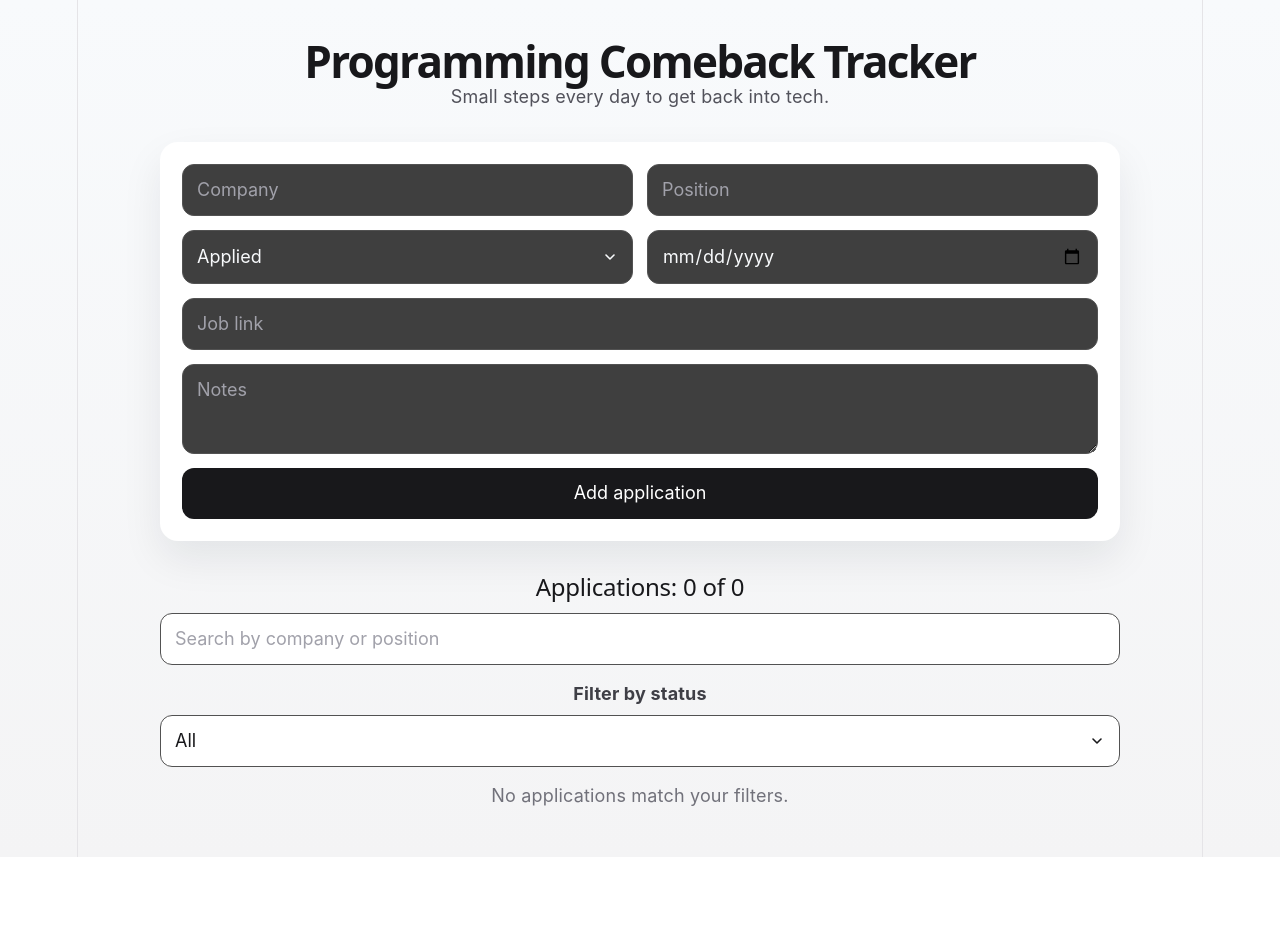
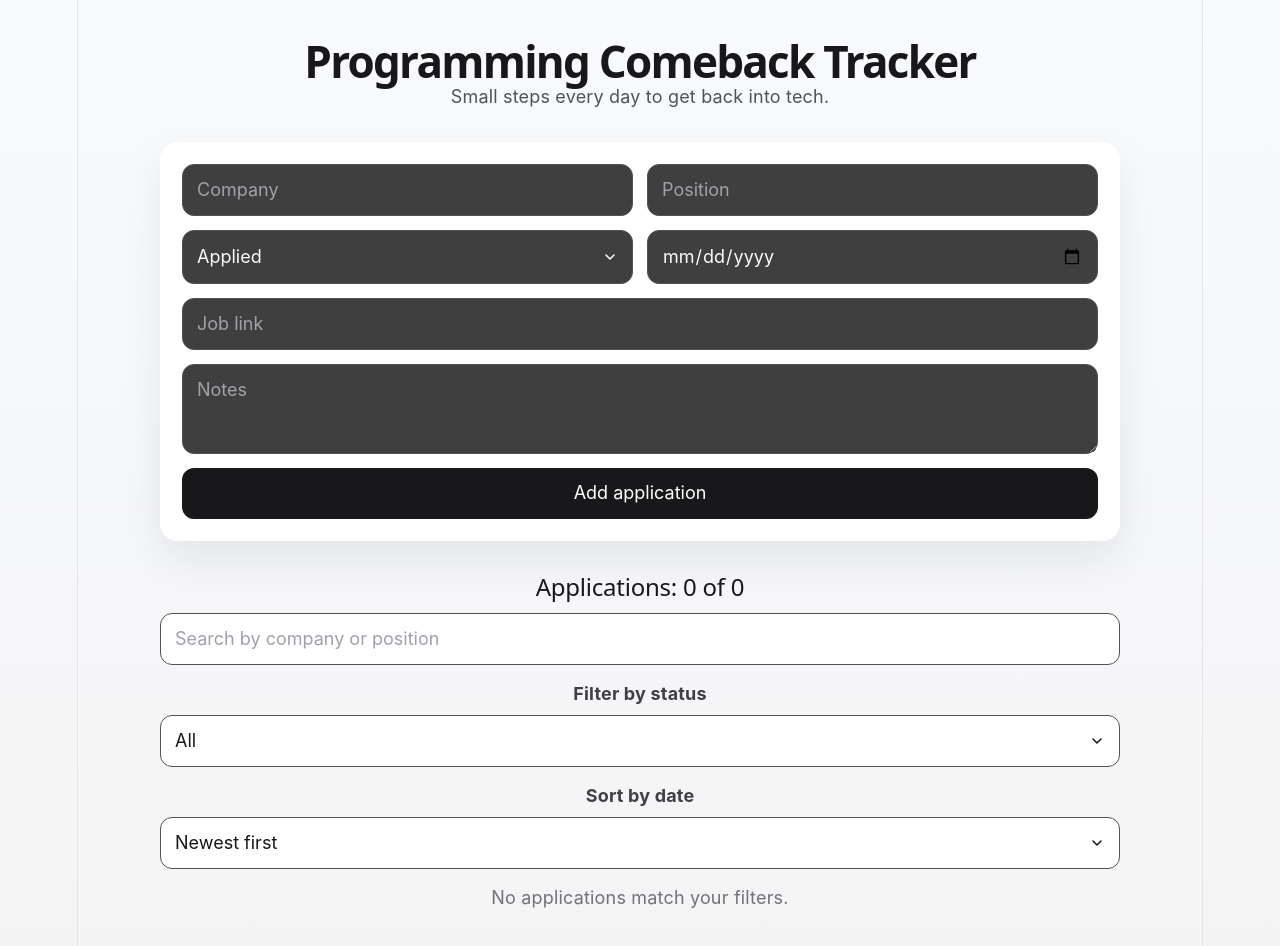
Before and after one commit to NachoColazo/job-tracker, a React (Vite) app: page / in a window 1280 px wide. Shown: the top 946 px of the page. Before the commit the page ends 857 px from the top, so only its background shows below. Built offline with nearby package versions, Linux system fonts and the light colour scheme.

Commit message:
Add date sorting

```diff
--- a/src/App.tsx
+++ b/src/App.tsx
@@ -2,7 +2,7 @@ import { useEffect, useState } from "react";
 import ApplicationCard from "./components/ApplicationCard";
 import ApplicationForm from "./components/ApplicationForm";
 import FilterControls from "./components/FilterControls";
-import type { JobApplication, StatusFilter } from "./types";
+import type { JobApplication, SortOption, StatusFilter } from "./types";
 import "./App.css";
 
 function App() {
@@ -29,6 +29,11 @@ function App() {
   const [searchTerm, setSearchTerm] = useState("");
 
   /**
+   * Controls how the visible applications are sorted.
+   */
+  const [sortOption, setSortOption] = useState<SortOption>("newest");
+
+  /**
    * Persist applications every time the list changes.
    * This keeps the data available after refreshing the page.
    */
@@ -39,9 +44,10 @@ function App() {
   /**
    * Derived data: this does not need its own state.
    * It is calculated from the current applications, selected status filter,
-   * and search text.
+   * search text, and selected sort option.
    */
-  const filteredApplications = applications.filter((application) => {
+  const filteredApplications = applications
+    .filter((application) => {
       const matchesStatus =
         statusFilter === "All" || application.status === statusFilter;
 
@@ -50,6 +56,31 @@ function App() {
         application.position.toLowerCase().includes(searchTerm.toLowerCase());
 
       return matchesStatus && matchesSearch;
+    })
+    .sort((firstApplication, secondApplication) => {
+      if (!firstApplication.dateApplied && !secondApplication.dateApplied) {
+        return 0;
+      }
+
+      if (!firstApplication.dateApplied) {
+        return 1;
+      }
+
+      if (!secondApplication.dateApplied) {
+        return -1;
+      }
+
+      const firstDateValue = Number(
+        firstApplication.dateApplied.split("-").join(""),
+      );
+
+      const secondDateValue = Number(
+        secondApplication.dateApplied.split("-").join(""),
+      );
+
+      return sortOption === "newest"
+        ? secondDateValue - firstDateValue
+        : firstDateValue - secondDateValue;
     });
 
   /**
@@ -100,8 +131,10 @@ function App() {
         <FilterControls
           searchTerm={searchTerm}
           statusFilter={statusFilter}
+          sortOption={sortOption}
           onSearchChange={setSearchTerm}
           onStatusFilterChange={setStatusFilter}
+          onSortChange={setSortOption}
         />
 
         {applications.length > 0 && (
--- a/src/components/FilterControls.tsx
+++ b/src/components/FilterControls.tsx
@@ -1,25 +1,31 @@
-import type { StatusFilter } from "../types";
+import type { SortOption, StatusFilter } from "../types";
 
 /**
- * Props needed to render and control the search bar and status filter.
+ * Props needed to render and control the search bar, status filter,
+ * and sorting option.
  * The state still lives in App, but this component renders the controls.
  */
 type FilterControlsProps = {
   searchTerm: string;
   statusFilter: StatusFilter;
+  sortOption: SortOption;
   onSearchChange: (value: string) => void;
   onStatusFilterChange: (value: StatusFilter) => void;
+  onSortChange: (value: SortOption) => void;
 };
 
 /**
- * Displays the search input, clear search button, and status filter.
+ * Displays the search input, clear search button, status filter,
+ * and date sorting control.
  * This component is controlled by App through props.
  */
 function FilterControls({
   searchTerm,
   statusFilter,
+  sortOption,
   onSearchChange,
   onStatusFilterChange,
+  onSortChange,
 }: FilterControlsProps) {
   return (
     <>
@@ -63,6 +69,19 @@ function FilterControls({
           <option value="Saved">Saved</option>
         </select>
       </div>
+
+      <div className="filter">
+        <label htmlFor="sort-option">Sort by date</label>
+
+        <select
+          id="sort-option"
+          value={sortOption}
+          onChange={(event) => onSortChange(event.target.value as SortOption)}
+        >
+          <option value="newest">Newest first</option>
+          <option value="oldest">Oldest first</option>
+        </select>
+      </div>
     </>
   );
 }
--- a/src/types.ts
+++ b/src/types.ts
@@ -18,3 +18,8 @@ export type JobApplication = {
  * "All" is used only for filtering and is not a real application status.
  */
 export type StatusFilter = "All" | JobApplication["status"];
+
+/**
+ * Represents the available sorting options for the applications list.
+ */
+export type SortOption = "newest" | "oldest";
```
Lines whose indentation alone changed are shown as unchanged.
